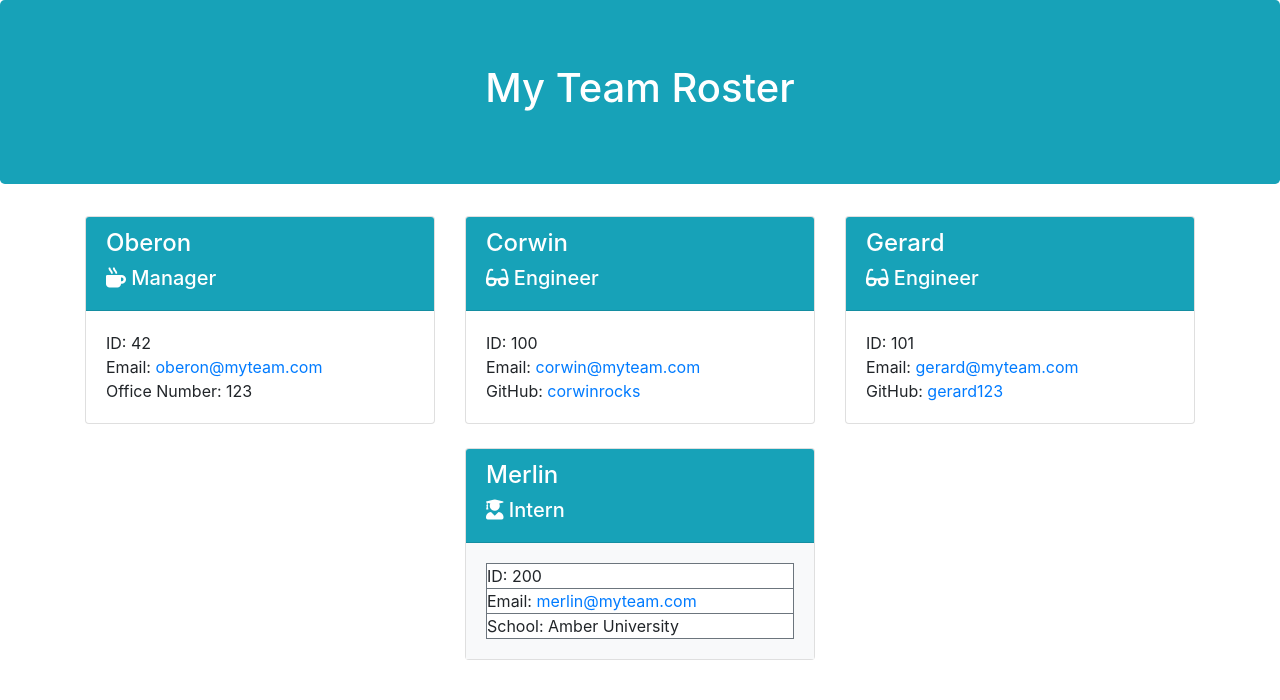
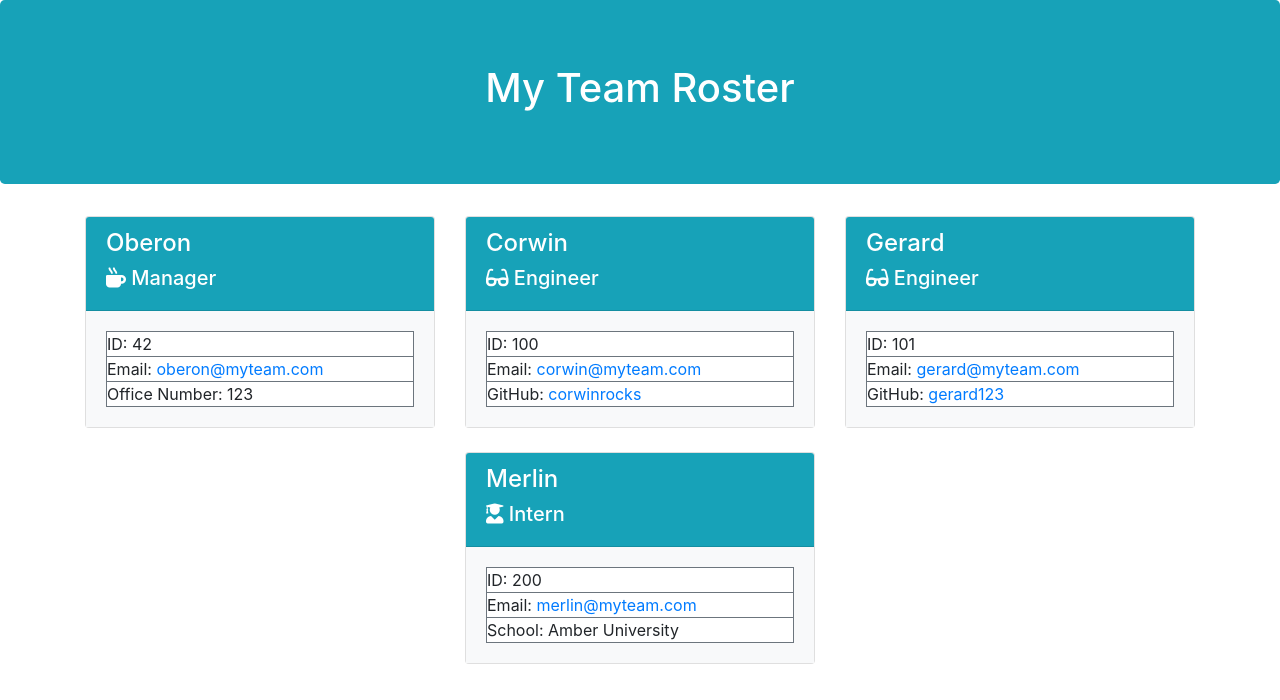
Before and after one commit to fizzaaz/Team-Profile-Generator, a plain HTML site: page index.html in a window 1280 px wide. Drawn offline with nearby package versions, Linux system fonts and the light colour scheme.

Commit message:
importing packages

```diff
--- a/index.html
+++ b/index.html
@@ -24,14 +24,14 @@
             <h4>Oberon</h4>
             <h5><i class="fas fa-mug-hot"></i> Manager</h5>
           </div>
-          <div class="card-body">
-            <div class="employee-entry">
+          <div class="card-body bg-light">
+            <div class="employee-entry border border-secondary bg-white">
               ID: 42
             </div>
-            <div class="employee-entry">
+            <div class="employee-entry border-right border-left border-secondary bg-white">
               Email: <a href="mailto:oberon@myteam.com">oberon@myteam.com</a>
             </div>
-            <div class="employee-entry">
+            <div class="employee-entry border border-secondary bg-white">
               Office Number: 123
             </div>
           </div>
@@ -43,14 +43,14 @@
             <h4>Corwin</h4>
             <h5><i class="fas fa-glasses"></i> Engineer</h5>
           </div>
-          <div class="card-body">
-            <div class="employee-entry">
+          <div class="card-body bg-light">
+            <div class="employee-entry border border-secondary bg-white">
               ID: 100
             </div>
-            <div class="employee-entry">
+            <div class="employee-entry border-right border-left border-secondary bg-white">
               Email: <a href="mailto:corwin@myteam.com">corwin@myteam.com</a>
             </div>
-            <div class="employee-entry">
+            <div class="employee-entry border border-secondary bg-white">
               GitHub: <a href="https://github.com/corwinrocks" target="_blank">corwinrocks</a>
             </div>
           </div>
@@ -62,14 +62,14 @@
             <h4>Gerard</h4>
             <h5><i class="fas fa-glasses"></i> Engineer</h5>
           </div>
-          <div class="card-body">
-            <div class="employee-entry">
+          <div class="card-body bg-light">
+            <div class="employee-entry border border-secondary bg-white" >
               ID: 101
             </div>
-            <div class="employee-entry">
+            <div class="employee-entry border-right border-left border-secondary bg-white">
               Email: <a href="mailto:gerard@myteam.com">gerard@myteam.com</a>
             </div>
-            <div class="employee-entry">
+            <div class="employee-entry border border-secondary bg-white">
               GitHub: <a href="https://github.com/gerard123" target="_blank">gerard123</a>
             </div>
           </div>
--- a/index.js
+++ b/index.js
@@ -0,0 +1,2 @@
+const fs=require("fs");
+const inquirer=require("inquirer");
```
